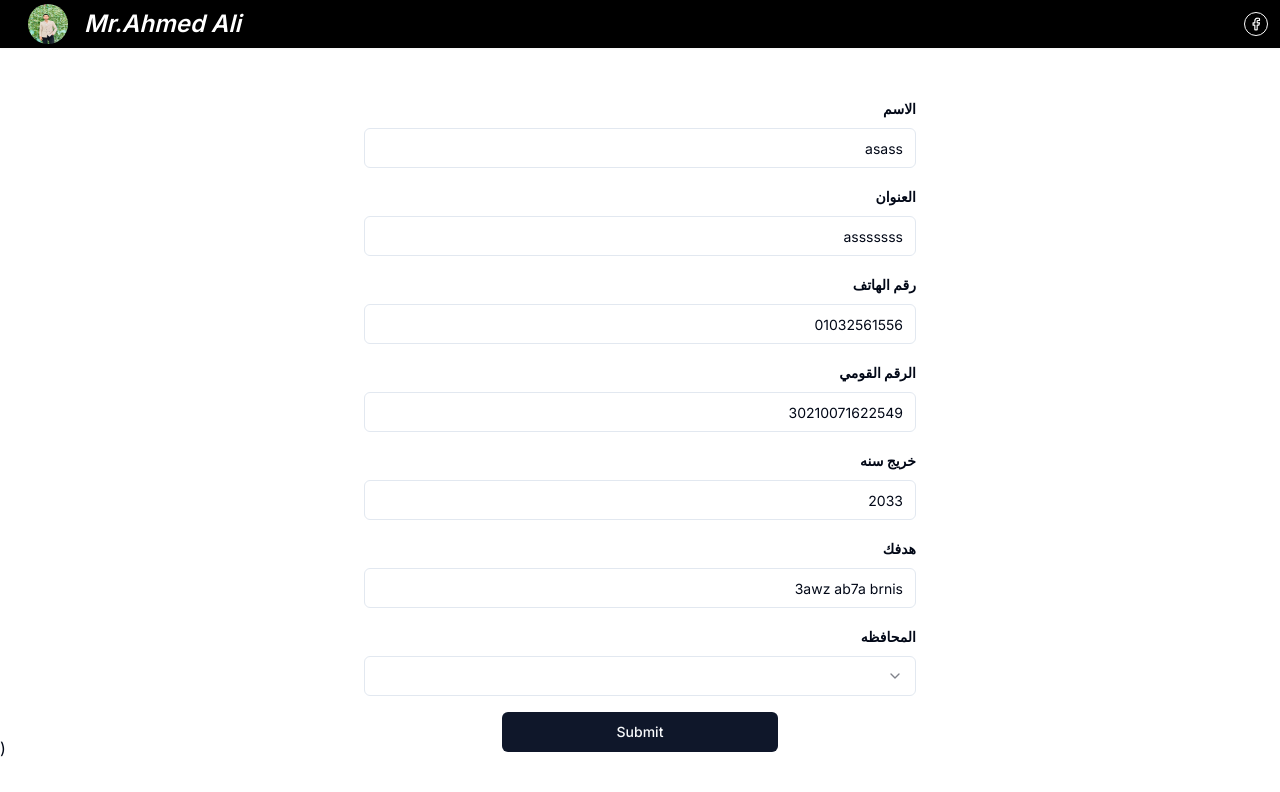
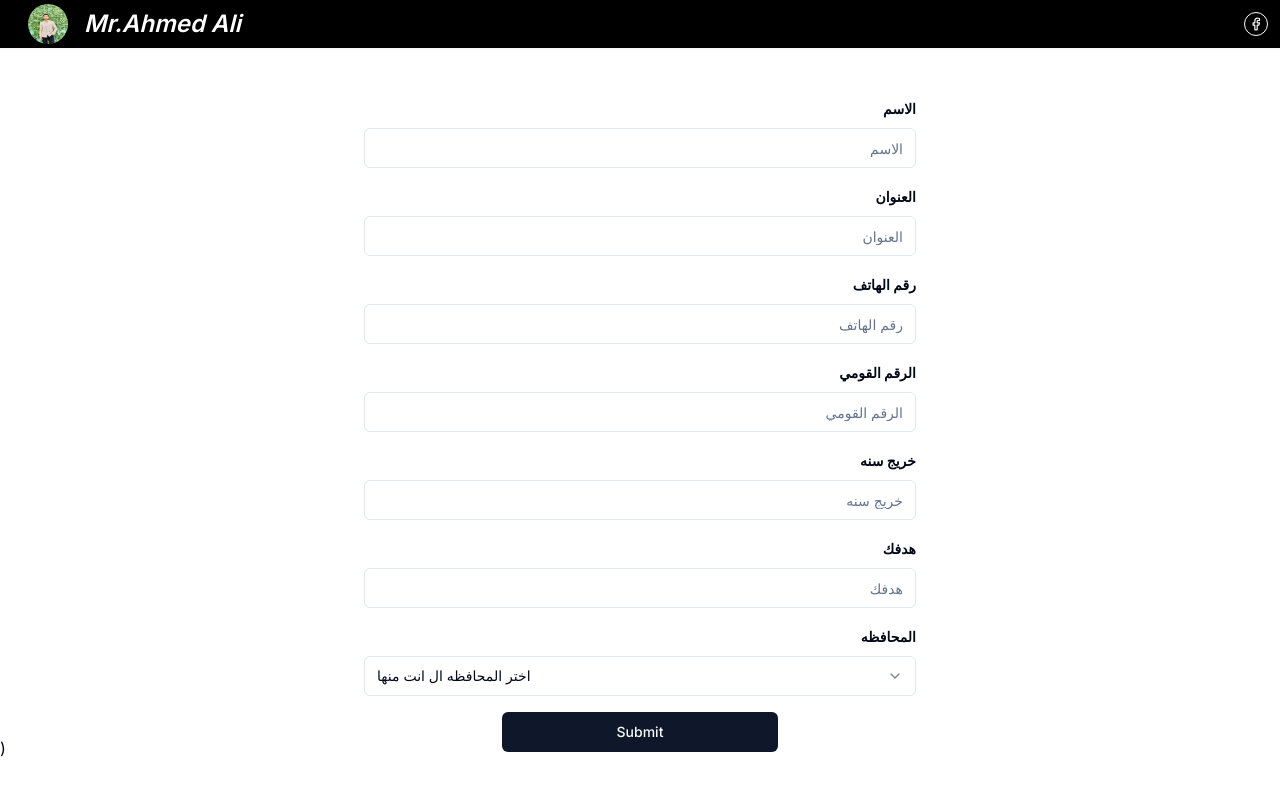
Before and after one commit to Ahmedabuseta/student-attend, a Next.js app: page /Form in a window 1280 px wide. Shown: the top 792 px of the page. Built offline with nearby package versions, Linux system fonts and the light colour scheme.

Commit message:
fix select input

```diff
--- a/app/Form/page.tsx
+++ b/app/Form/page.tsx
@@ -84,13 +84,13 @@ export default function InputForm() {
   const form = useForm<z.infer<typeof FormSchema>>({
     resolver: zodResolver(FormSchema),
     defaultValues: {
-      username: "asass",
-      address: "asssssss",
-      phone: "01032561556",
-      nationalId: "30210071622549",
-      garaduateYear: "2033",
-      goal: "3awz ab7a brnis",
-      governate: "الغربيه",
+      username: "",
+      address: "",
+      phone: "",
+      nationalId: "",
+      garaduateYear: "",
+      goal: "",
+      governate: "",
     },
   });
 
@@ -182,7 +182,7 @@ export default function InputForm() {
                 </FormControl>
                 <SelectContent>
                   {governorates.map((governorate) => (
-                    <SelectItem key={governorate.code} value={governorate.name}>
+                    <SelectItem key={governorate.code} defaultChecked value={governorate.name}>
                       {governorate.name}
                     </SelectItem>
                   ))}
```
